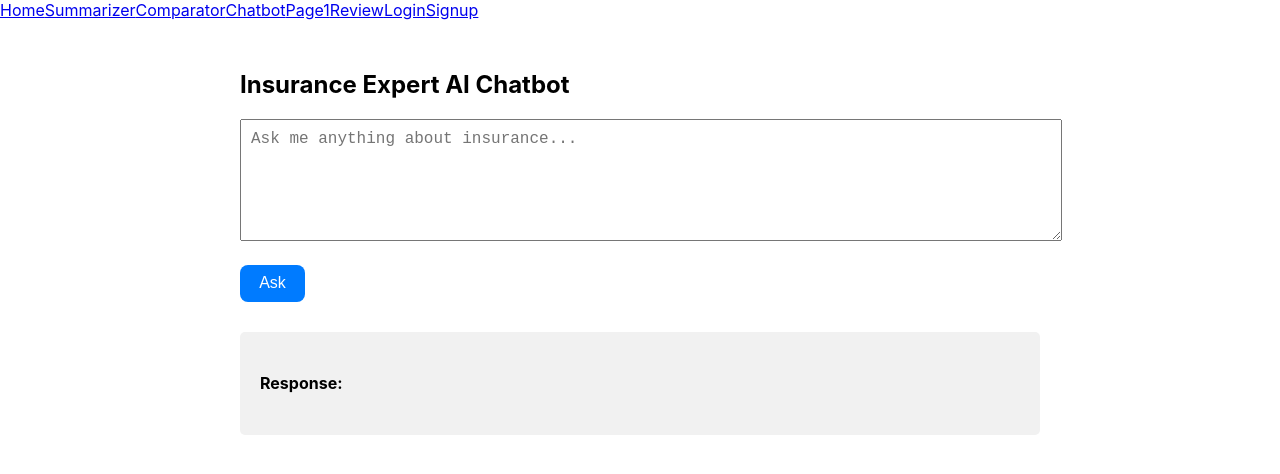
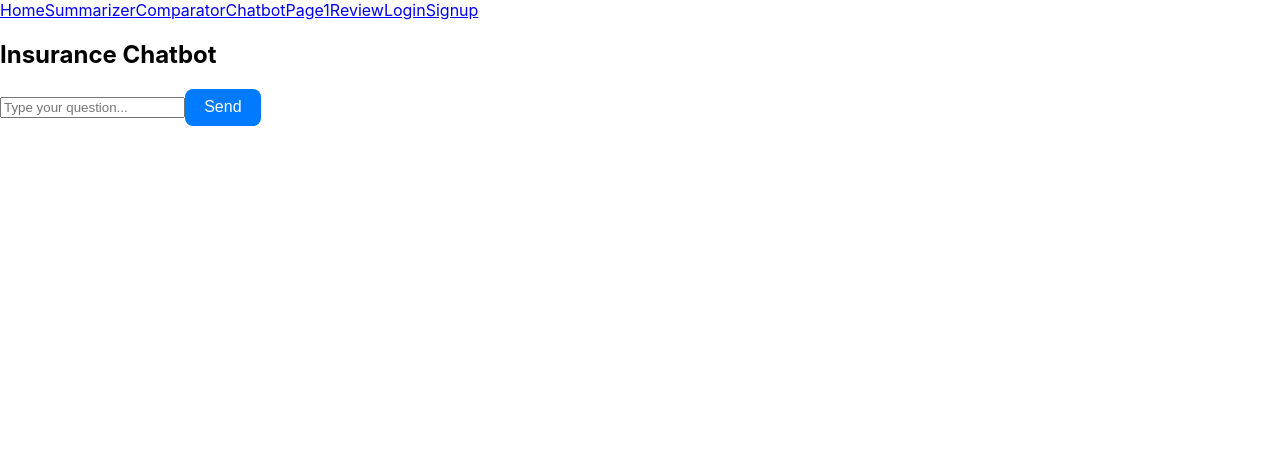
Before and after one commit to adarshrathore/AI-Insurance-Analyser-Frontend, a React (Create React App) app: page /chatbot in a window 1280 px wide. Shown: the top 474 px of the page. Built offline with nearby package versions, Linux system fonts and the light colour scheme.

Commit message:
my version

```diff
--- a/src/pages/Chatbot.jsx
+++ b/src/pages/Chatbot.jsx
@@ -1,44 +1,69 @@
 import React, { useState } from "react";
-import "./Chatbot.css";
+import axios from "axios";
 
 function Chatbot() {
-  const [prompt, setPrompt] = useState("");
-  const [response, setResponse] = useState("");
-  const [loading, setLoading] = useState(false);
+  const [message, setMessage] = useState("");
+  const [chatHistory, setChatHistory] = useState([]);
 
-  const handleAsk = async () => {
-    if (!prompt) return alert("Please enter a question");
-    setLoading(true);
+  const handleSend = async () => {
+    if (!message.trim()) return;
+
+    const userMessage = { role: "user", text: message };
+    setChatHistory((prev) => [...prev, userMessage]);
+    setMessage(""); // Clear input
+
     try {
-      const res = await fetch("http://localhost:3000/chatbot", {
-        method: "POST",
-        headers: { "Content-Type": "application/json" },
-        body: JSON.stringify({ prompt }),
+      const res = await axios.post("http://localhost:3000/api/chat", {
+        message,
       });
 
-      const data = await res.json();
-      setResponse(data.result || "No response from AI");
+      const botReply = { role: "bot", text: res.data.reply };
+      setChatHistory((prev) => [...prev, botReply]);
     } catch (err) {
-      setResponse("Server error. Please try again.");
-    } finally {
-      setLoading(false);
+      const errorReply = { role: "bot", text: "Sorry, something went wrong." };
+      setChatHistory((prev) => [...prev, errorReply]);
     }
   };
 
   return (
-    <div className="chatbot-container">
-      <h2>Insurance Expert AI Chatbot</h2>
-      <textarea
-        placeholder="Ask me anything about insurance..."
-        value={prompt}
-        onChange={(e) => setPrompt(e.target.value)}
-      />
-      <button onClick={handleAsk} disabled={loading}>
-        {loading ? "Asking..." : "Ask"}
-      </button>
-      <div className="chatbot-response">
-        <h4>Response:</h4>
-        <p>{response}</p>
+    <div className="p-6 max-w-2xl mx-auto">
+      <h2 className="text-2xl font-bold mb-4 text-center">Insurance Chatbot</h2>
+
+      <div className="bg-gray-100 rounded p-4 h-[60vh] overflow-y-auto mb-4 shadow">
+        {chatHistory.map((msg, index) => (
+          <div
+            key={index}
+            className={`mb-2 flex ${
+              msg.role === "user" ? "justify-end" : "justify-start"
+            }`}
+          >
+            <div
+              className={`px-4 py-2 rounded-xl max-w-xs ${
+                msg.role === "user"
+                  ? "bg-blue-500 text-white"
+                  : "bg-white border text-gray-800"
+              }`}
+            >
+              {msg.text}
+            </div>
+          </div>
+        ))}
+      </div>
+
+      <div className="flex gap-2">
+        <input
+          value={message}
+          onChange={(e) => setMessage(e.target.value)}
+          placeholder="Type your question..."
+          className="flex-grow border p-2 rounded shadow"
+          onKeyDown={(e) => e.key === "Enter" && handleSend()}
+        />
+        <button
+          onClick={handleSend}
+          className="bg-blue-600 text-white px-4 py-2 rounded shadow"
+        >
+          Send
+        </button>
       </div>
     </div>
   );
--- a/src/pages/Summarizer.jsx
+++ b/src/pages/Summarizer.jsx
@@ -2,22 +2,21 @@ import React, { useState } from "react";
 import axios from "axios";
 
 function Summarizer() {
-  const [file, setFile] = useState(null);
+  const [policyText, setPolicyText] = useState("");
   const [language, setLanguage] = useState("en");
   const [summary, setSummary] = useState("");
   const [loading, setLoading] = useState(false);
 
-  const handleUpload = async (e) => {
+  const handleSummarize = async (e) => {
     e.preventDefault();
-    if (!file) return alert("Please upload a PDF");
-
-    const formData = new FormData();
-    formData.append("file", file);
-    formData.append("language", language);
+    if (!policyText.trim()) return alert("Please enter policy text");
 
     try {
       setLoading(true);
-      const res = await axios.post("http://localhost:3000/api/summarize", formData);
+      const res = await axios.post("http://localhost:3000/api/summarize", {
+        policyText,
+        language,
+      });
       setSummary(res.data.summary);
     } catch (err) {
       console.error(err);
@@ -30,14 +29,19 @@ function Summarizer() {
   return (
     <div className="container">
       <h2>📄 AI Policy Summarizer</h2>
-      <form onSubmit={handleUpload}>
-        <input type="file" accept="application/pdf" onChange={(e) => setFile(e.target.files[0])} />
+      <form onSubmit={handleSummarize}>
+        <textarea
+          rows={10}
+          placeholder="Paste your policy text here..."
+          value={policyText}
+          onChange={(e) => setPolicyText(e.target.value)}
+        />
         <select value={language} onChange={(e) => setLanguage(e.target.value)}>
           <option value="en">English</option>
           <option value="hi">Hindi</option>
         </select>
         <button type="submit" disabled={loading}>
-          {loading ? "Summarizing..." : "Summarize PDF"}
+          {loading ? "Summarizing..." : "Summarize Text"}
         </button>
       </form>
 
```
